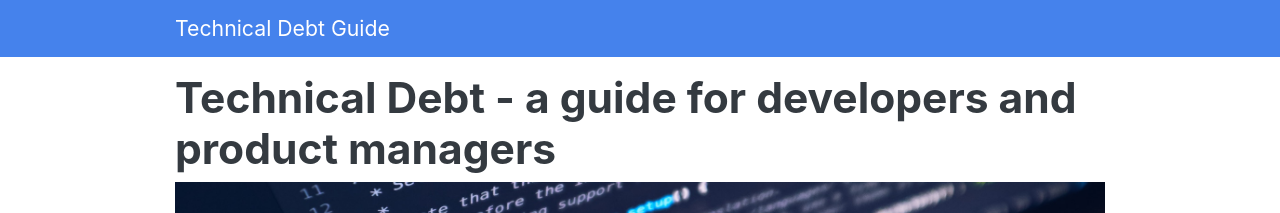
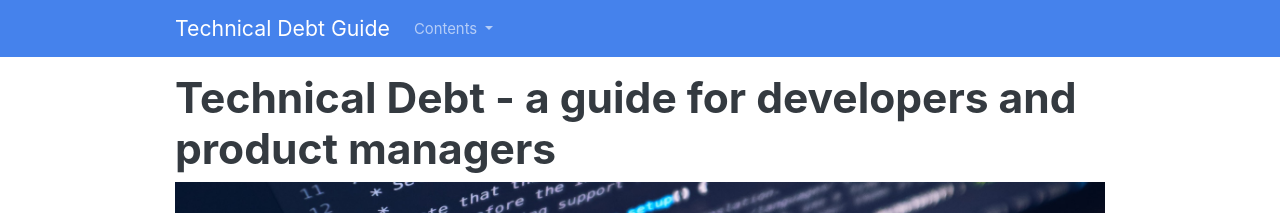
Before and after one commit to alexwarren/techdebtguide, a Jekyll site: the page built from index.md, in a window 1280 px wide. Shown: the top 213 px of the page. Built offline with Jekyll 4.4.1, drawn with Linux system fonts in a browser that asks for light colours.

Commit message:
Add contents dropdown

```diff
--- a/_layouts/page.html
+++ b/_layouts/page.html
@@ -27,6 +27,20 @@
     <nav class="navbar navbar-expand-md navbar-dark bg-primary fixed-top">
         <div class="container">
             <a class="navbar-brand" href="/">Technical Debt Guide</a>
+            <ul class="navbar-nav mr-auto">
+                <li class="nav-item dropdown">
+                  <a class="nav-link dropdown-toggle" href="#" id="navbarDropdown" role="button" data-toggle="dropdown" aria-haspopup="true" aria-expanded="false">
+                    Contents
+                  </a>
+                  <div class="dropdown-menu" aria-labelledby="navbarDropdown">
+                    {% for article in site.data.articles %}
+                        <a class="dropdown-item" href="{{ article.url }}">{{ article.title }}</a>
+                    {% endfor %}
+                    <div class="dropdown-divider"></div>
+                    <a class="dropdown-item" href="/contact">Contact</a>
+                  </div>
+                </li>
+              </ul>
         </div>
     </nav>
     <div class="container content">
```
